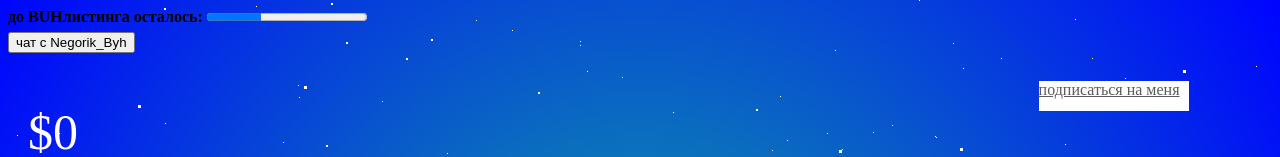
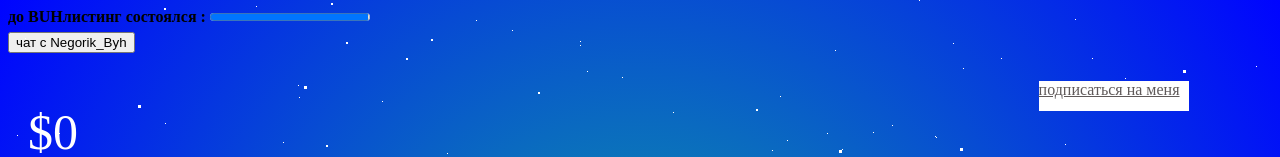
Before and after one commit to cyberbanan228/BUHANYCH, a plain HTML site: page index.html in a window 1280 px wide. Shown: the top 157 px of the page. Drawn offline with Linux system fonts and the light colour scheme.

Commit message:
Update index.html
Signed-off-by: cyberbanan228 <alexsejabrosimov1@gmail.com>

```diff
--- a/index.html
+++ b/index.html
@@ -5,8 +5,8 @@
 <head>
 	<meta name="viewport" content="width=device-width, initial-scale=1.0, maximum-scale=1.0, user-scalable=no">
 	<title>BUHANSTER!</title>
-	<b>до BUHлистинга осталось:</b>
-	<progress value="34" max="100"><div id="progress" class="graph"><div id="bar" style="width:34%"><p>34% complete</p></div></div></progress>
+	<b>до BUHлистинг состоялся :</b>
+	<progress value="99" max="100"><div id="progress" class="graph"><div id="bar" style="width:99%"><p>99% complete</p></div></div></progress>
 	<link rel="stylesheet" media="screen" href="style.css">
 	<meta charset="utf-8">
 </head>
```
